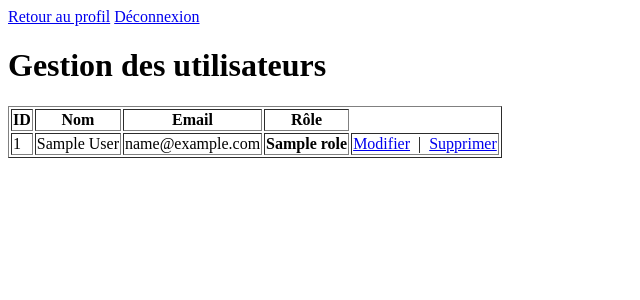
After one commit to timeo-grrd/syst-me-gestion-des-utilisateur-, a PHP site: page /admin.php in a window 1280 px wide. The commit adds this page. Shown: the top 300 px of the page, without its empty margins (0-640 px from the left). Run offline with PHP 8.4, Linux system fonts and the light colour scheme; the visitor is signed in with stand-in values (Sample User, id 1); tables that the repository leaves empty or names only in its code hold one stand-in row (values such as "Sample post").

Commit message:
ajout page admin

```diff
--- /dev/null
+++ b/admin.php
@@ -0,0 +1,59 @@
+<?php
+session_start();
+require "fonctions.php";
+
+// accès réservé à l'admin
+requireAdmin();
+$pdo = getDB();
+$users = getAllUsers($pdo);
+
+?>
+
+<!DOCTYPE html>
+<html lang="fr">
+<head>
+    <meta charset="UTF-8">
+    <meta name="viewport" content="width=device-width, initial-scale=1.0">
+    <title>Administrateur</title>
+
+</head>
+<body>
+    <nav>
+        <a href="tableau.php">Retour au profil</a>
+        <a href="logout.php">Déconnexion</a>
+    </nav>
+<h1>Gestion des utilisateurs</h1>
+    <table border="1">
+        <thead>
+            <tr>
+                <th>ID</th>
+                <th>Nom</th>
+                <th>Email</th>
+                <th>Rôle</th>
+                </thead>
+        <tbody>
+            <?php foreach ($users as $user): ?>
+            <tr>
+                <td><?= htmlspecialchars($user['id']) ?></td>
+                <td><?= htmlspecialchars($user['nom']) ?></td>
+                <td><?= htmlspecialchars($user['email']) ?></td>
+                <td><strong><?= htmlspecialchars($user['role_name']) ?></strong></td>
+
+                <td>
+                    <a href="edit_user.php?id=<?= $user['id'] ?>">Modifier</a>
+
+                    &nbsp;|&nbsp;
+
+                    <a href="delete_user_admin.php?id=<?= $user['id'] ?>"
+                       onclick="return confirm('Êtes-vous sûr de vouloir supprimer ce compte ?');">
+                       Supprimer
+                    </a>
+                </td>
+            </tr>
+            <?php endforeach; ?>
+        </tbody>
+
+    </table>
+
+</body>
+</html>
--- a/fonctions.php
+++ b/fonctions.php
@@ -37,12 +37,30 @@ function creerUtilisateur ($pdo, $nom, $email, $passwordHash, $adresse){
     return $stmt ->execute ([$nom, $email, $passwordHash, $adresse]);
 }
 
-// Récupérer un utilisateur par email
+// Récupérer un utilisateur par email ainsi que son role
+
 function getUserByEmail ($pdo, $email){
-    $stmt = $pdo-> prepare ("SELECT * FROM users WHERE email = ?");
+    $sql = "SELECT users.*, roles.name as role_name FROM users JOIN roles ON users.role_id = roles.id WHERE email = ?";
+    $stmt = $pdo-> prepare ($sql);
     $stmt -> execute ([$email]);
     return $stmt -> fetch ();
 }
+
+function getAllUsers($pdo){
+    $sql = "SELECT users.*, roles.name as role_name FROM users JOIN roles ON users.role_id = roles.id ORDER BY users.id DESC";
+    $stmt = $pdo -> query($sql);
+    return $stmt ->fetchAll();
+}
+
+function requireAdmin(){
+    if (!isLogged() || $_SESSION['user_role'] !== 'admin'){
+        header("Location: tableau.php");
+        exit;
+    }
+}
+
+
+
 
 // Vérifier si un utilisateur est connecté
 function isLogged(){
```
Also changed, not shown: login.php (+11 -0 lines).
